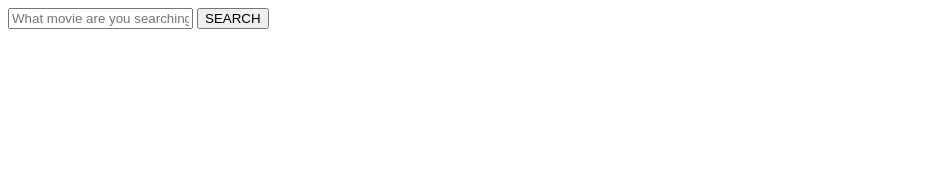
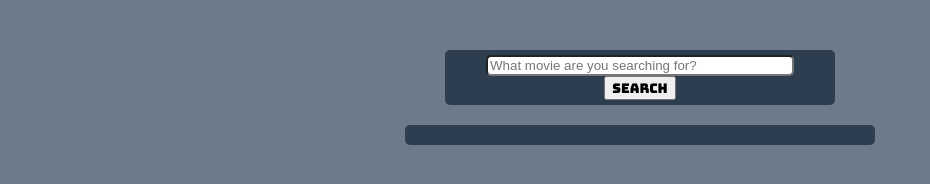
Before and after one commit to estermer/ga-instructor-code-challenge, a website: page public/index.html in a window 1280 px wide. Shown: the whole page, without its empty margins (0-930 px from the left). Drawn offline with Linux system fonts and the light colour scheme.

Commit message:
Create some style for the index page

```diff
--- a/public/css/style.css
+++ b/public/css/style.css
@@ -1,3 +1,51 @@
+body {
+  /*font-family: 'Bungee Shade', cursive;
+  font-family: 'Bungee', cursive;*/
+  background-color: #6C7A89;
+}
+
+.search-field {
+  width: 380px;
+  margin: 0 auto;
+  text-align: center;
+  margin-top: 50px;
+  padding: 5px;
+  background-color: #2C3E50;
+  border-radius: 5px;
+}
+
+[name=search-movies] {
+  width: 300px;
+  border-radius: 5px;
+}
+
+#movie-display {
+  width: 450px;
+  margin: 0 auto;
+  margin-top: 20px;
+  padding: 10px;
+  background-color: #2C3E50;
+  border-radius: 5px;
+  text-align: center;
+  color: white;
+  font-family: 'Bungee', cursive;
+  font-size: 12px;
+}
+
+.movie-title {
+  font-family: 'Bungee Shade', cursive;
+  font-size: 30px;
+  color: black;
+}
+
+img {
+  height: 300px;
+}
+
+#search-button {
+  font-family: 'Bungee', cursive;*/
+}
+
 #favorite-button {
   display: none;
 }
--- a/public/index.html
+++ b/public/index.html
@@ -3,6 +3,7 @@
   <head>
     <meta charset="utf-8">
     <title>GA Instructor Code Challenge :: Eric Stermer</title>
+    <link href="https://fonts.googleapis.com/css?family=Bungee|Bungee+Shade" rel="stylesheet">
     <link rel="stylesheet" href="/css/style.css" media="screen" title="no title">
     <script src="/js/app.js" charset="utf-8"></script>
   </head>
--- a/public/js/app.js
+++ b/public/js/app.js
@@ -27,15 +27,14 @@ window.onload = function(){
     //create movie card element
     var movieCard = document.createElement('div');
     movieCard.setAttribute('class', 'movie');
-    var title = '<h2 class="movie-title">' + movie.Title + '</h2>';
+    var title = '<h1 class="movie-title">' + movie.Title + '</h1>';
     var release = '<h2 class="movie-release">Released: ' + movie.Released + '</h2>';
-    var rating = '<h2 class="movie-rating">Rating: ' + movie.Rated + '</h2>';
     var poster = '<img src="' + movie.Poster + '"><br>';
-    var genre = '<h3 class="movie-genre"> Genre: ' + movie.Genre + '</h3>';
+    var genre = '<h3 class="movie-genre"> Genre: ' + movie.Genre + ' Rating: ' + movie.Rated + '</h3>';
     var director = '<h3 class="movie-director"> Directed By: ' + movie.Director + '</h3>';
 
     //add the movieCard all together
-    movieCard.innerHTML = title + release + rating + poster + director + genre;
+    movieCard.innerHTML = title + release + poster + director + genre;
 
     //append moviecard to the display
     document.getElementById('movie-display').appendChild(movieCard);
@@ -84,9 +83,15 @@ window.onload = function(){
     //send the request to the OMDbapi
     xhttp.onreadystatechange = function() {
       if (this.readyState == 4 && this.status == 200) {
-        //diplay the movie to the DOM
-        displayMovie(this.response);
-        favoriteButton.value = createMovieParameters(this.response);
+        //only display something if defined
+        if(this.response.Title !== undefined){
+          //diplay the movie to the DOM
+          displayMovie(this.response);
+        } else {
+          document.getElementById('movie-display').innerHTML = '<h1 class="movie-title"> Please Try Again :) </h1>';
+        }
+
+        // favoriteButton.value = createMovieParameters(this.response);
       }
     };
     xhttp.open('GET', 'http://www.omdbapi.com/?t=' + query.value + '&y=&plot=short&r=json', true);
```
